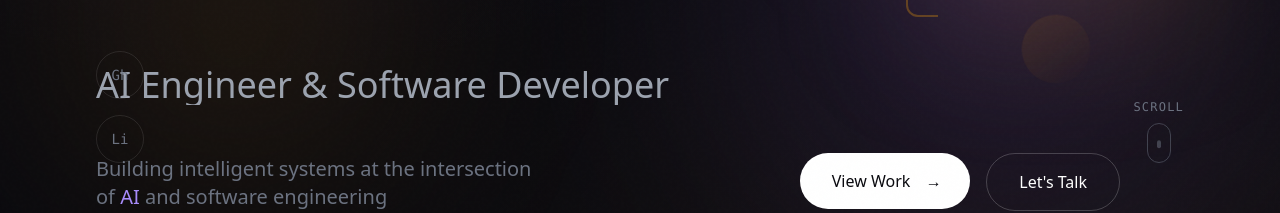
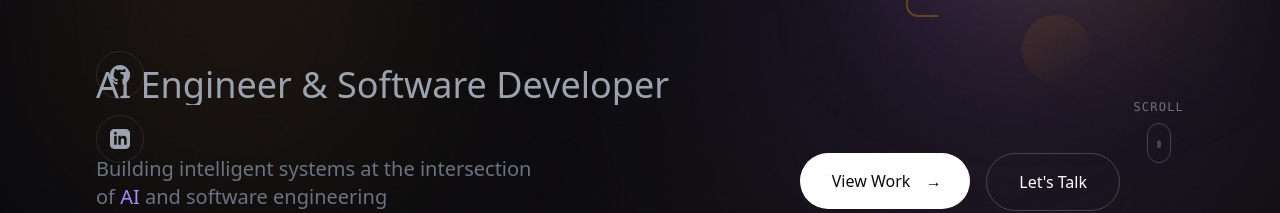
Before and after one commit to EhsanulHaqueSiam/Portfolio_EhsanulHaqueSiam, a React (Vite) app: page / in a window 1280 px wide. Shown: the part 479-692 px from the top of the page. Built offline with nearby package versions, Linux system fonts and the light colour scheme; a web font is replaced by a local one.

Commit message:
fix: Replace text labels with proper SVG icons for social buttons in Hero
Co-Authored-By: Claude Opus 4.5 <noreply@anthropic.com>

```diff
--- a/src/components/Hero.tsx
+++ b/src/components/Hero.tsx
@@ -251,21 +251,32 @@ export function Hero() {
             animate={{ opacity: 1, x: 0 }}
             transition={{ duration: 0.8, delay: 1.4 }}
           >
-            {[
-              { href: profile.github, label: 'Gh', icon: '⌘' },
-              { href: profile.linkedin, label: 'Li', icon: '◈' },
-            ].map((social) => (
-              <MagneticHover key={social.label} strength={30}>
+            <MagneticHover strength={30}>
               <a
-                  href={social.href}
+                href={profile.github}
                 target="_blank"
                 rel="noopener noreferrer"
-                  className="w-12 h-12 rounded-full border border-white/10 flex items-center justify-center text-gray-500 hover:text-white hover:border-violet-500/50 transition-all duration-300 text-sm font-mono"
+                aria-label="GitHub"
+                className="w-12 h-12 rounded-full border border-white/10 flex items-center justify-center text-gray-400 hover:text-white hover:border-violet-500/50 hover:bg-violet-500/10 transition-all duration-300"
               >
-                  {social.label}
+                <svg className="w-5 h-5" fill="currentColor" viewBox="0 0 24 24">
+                  <path d="M12 0c-6.626 0-12 5.373-12 12 0 5.302 3.438 9.8 8.207 11.387.599.111.793-.261.793-.577v-2.234c-3.338.726-4.033-1.416-4.033-1.416-.546-1.387-1.333-1.756-1.333-1.756-1.089-.745.083-.729.083-.729 1.205.084 1.839 1.237 1.839 1.237 1.07 1.834 2.807 1.304 3.492.997.107-.775.418-1.305.762-1.604-2.665-.305-5.467-1.334-5.467-5.931 0-1.311.469-2.381 1.236-3.221-.124-.303-.535-1.524.117-3.176 0 0 1.008-.322 3.301 1.23.957-.266 1.983-.399 3.003-.404 1.02.005 2.047.138 3.006.404 2.291-1.552 3.297-1.23 3.297-1.23.653 1.653.242 2.874.118 3.176.77.84 1.235 1.911 1.235 3.221 0 4.609-2.807 5.624-5.479 5.921.43.372.823 1.102.823 2.222v3.293c0 .319.192.694.801.576 4.765-1.589 8.199-6.086 8.199-11.386 0-6.627-5.373-12-12-12z"/>
+                </svg>
               </a>
             </MagneticHover>
-            ))}
+            <MagneticHover strength={30}>
+              <a
+                href={profile.linkedin}
+                target="_blank"
+                rel="noopener noreferrer"
+                aria-label="LinkedIn"
+                className="w-12 h-12 rounded-full border border-white/10 flex items-center justify-center text-gray-400 hover:text-white hover:border-violet-500/50 hover:bg-violet-500/10 transition-all duration-300"
+              >
+                <svg className="w-5 h-5" fill="currentColor" viewBox="0 0 24 24">
+                  <path d="M19 0h-14c-2.761 0-5 2.239-5 5v14c0 2.761 2.239 5 5 5h14c2.762 0 5-2.239 5-5v-14c0-2.761-2.238-5-5-5zm-11 19h-3v-11h3v11zm-1.5-12.268c-.966 0-1.75-.79-1.75-1.764s.784-1.764 1.75-1.764 1.75.79 1.75 1.764-.783 1.764-1.75 1.764zm13.5 12.268h-3v-5.604c0-3.368-4-3.113-4 0v5.604h-3v-11h3v1.765c1.396-2.586 7-2.777 7 2.476v6.759z"/>
+                </svg>
+              </a>
+            </MagneticHover>
           </motion.div>
 
           {/* Scroll indicator - centered on mobile, positioned right on desktop */}
```
Lines whose indentation alone changed are shown as unchanged.
